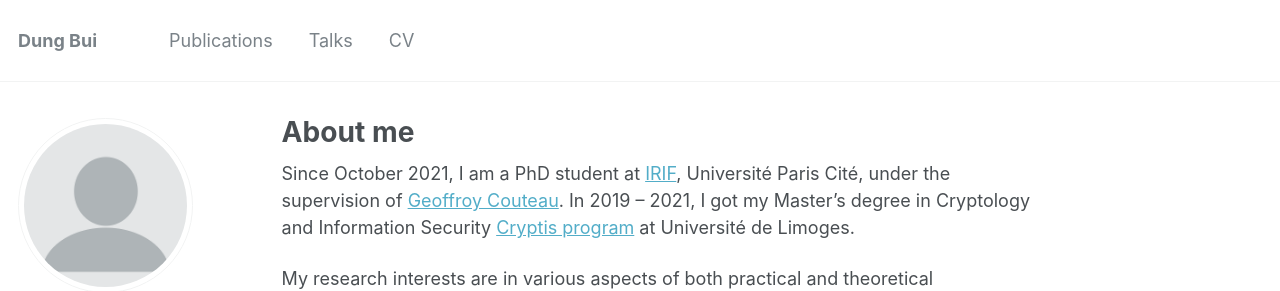
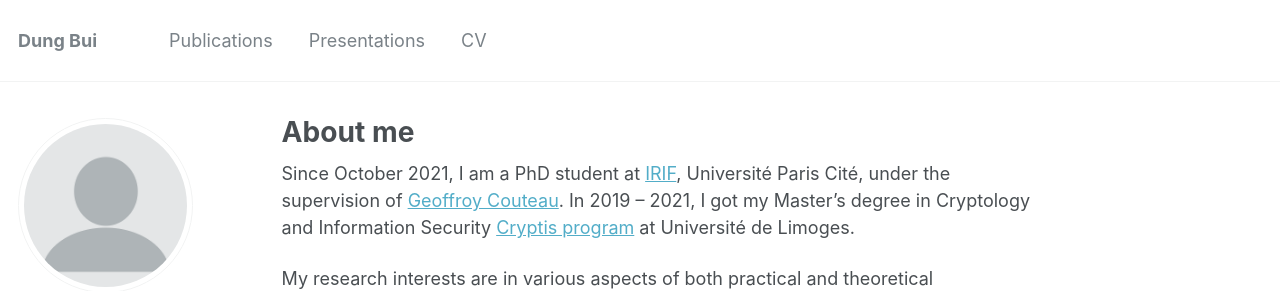
Before and after one commit to dungbui15/dungbui15.github.io, a Jekyll site: the page built from _pages/about.md, in a window 1280 px wide. Shown: the top 291 px of the page. Built offline with Jekyll 4.4.1, drawn with Linux system fonts in a browser that asks for light colours.

Commit message:
Update navigation.yml

```diff
--- a/_data/navigation.yml
+++ b/_data/navigation.yml
@@ -4,12 +4,8 @@ main:
     url: /publications/
 
 
-  - title: "Talks"
-    url: /talks/
-
-  # - title: "Service"
-  #   url: /teaching/
-
+  - title: "Presentations"
+    url: /presentations/
 
 
   - title: "CV"
```
